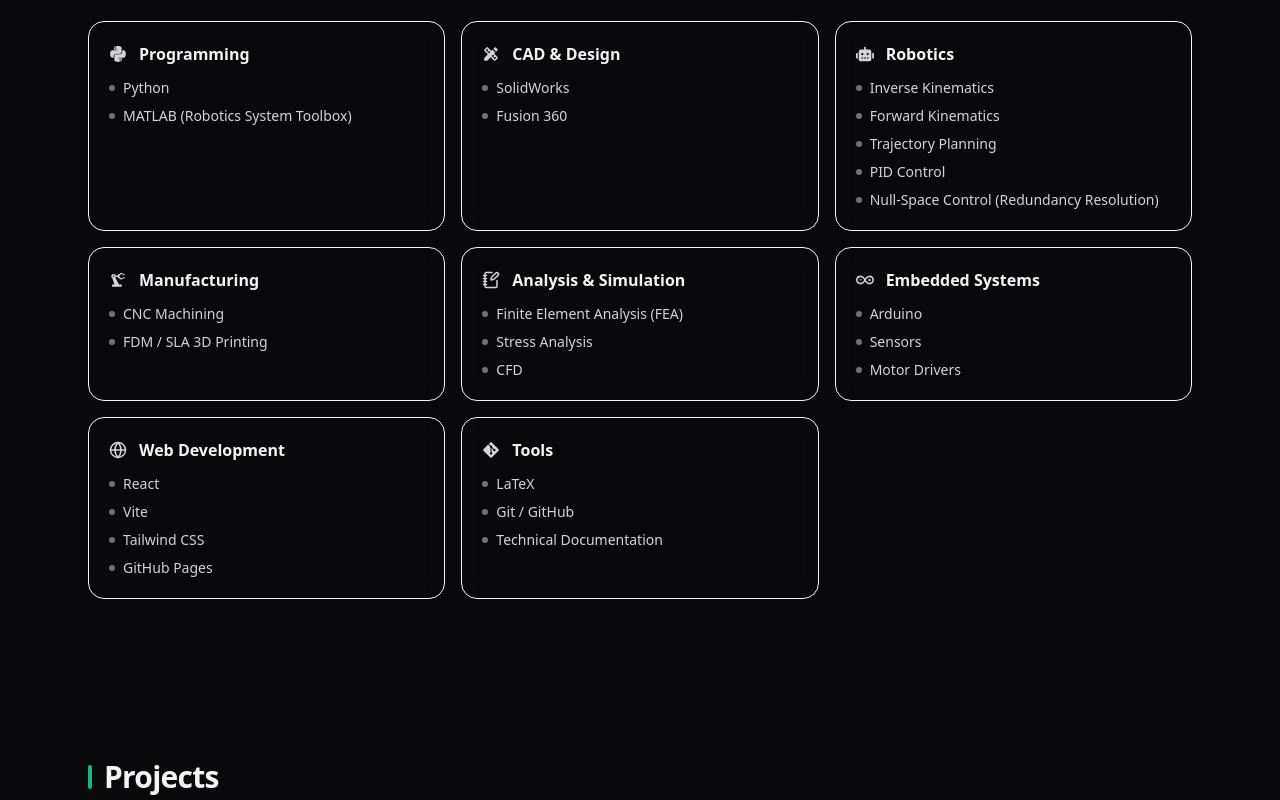
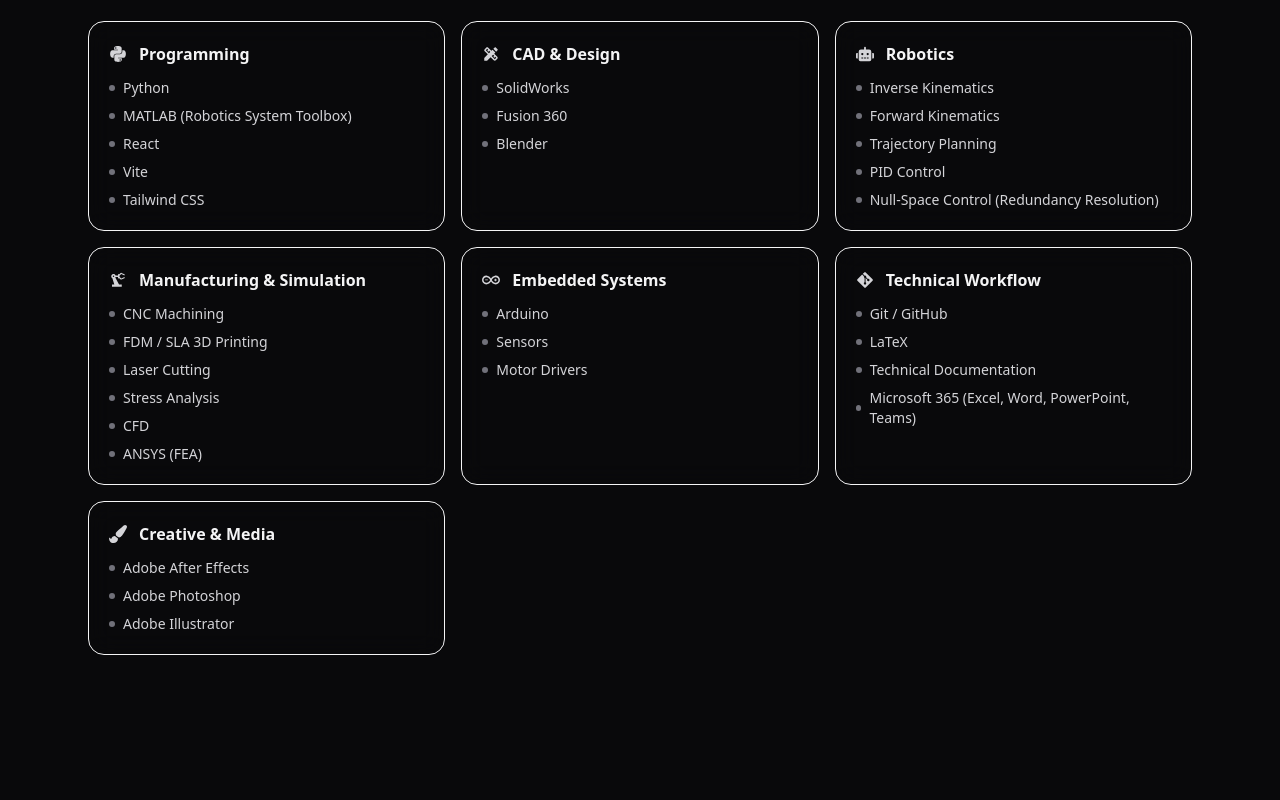
Before and after one commit to nacho-du/portfolio, a React (Vite) app: page /#/ in a window 1280 px wide. Shown: the part 1000-1800 px from the top of the page. Built offline with nearby package versions, Linux system fonts and the light colour scheme.

Commit message:
Updated Tech Stack
Added Media tools / projects
Added Software

```diff
--- a/src/components/TechStack.jsx
+++ b/src/components/TechStack.jsx
@@ -1,53 +1,84 @@
-import { FaPython, FaGitAlt, FaRobot } from "react-icons/fa";
+import { FaPython, FaGitAlt, FaRobot, FaPaintBrush } from "react-icons/fa";
 import { SiArduino, SiAutodesk } from "react-icons/si";
 import { MdPrecisionManufacturing, MdDesignServices } from "react-icons/md";
-import { LuNotebookPen, LuGlobe } from "react-icons/lu";
 
 const groups = [
   {
     title: "Programming",
     icon: <FaPython size={18} />,
-    items: ["Python", "MATLAB (Robotics System Toolbox)"],
+    items: [
+      "Python",
+      "MATLAB (Robotics System Toolbox)",
+      "React",
+      "Vite",
+      "Tailwind CSS"
+    ],
   },
   {
     title: "CAD & Design",
     icon: <MdDesignServices size={18} />,
-    items: ["SolidWorks", "Fusion 360"],
+    items: [
+            "SolidWorks",
+            "Fusion 360",
+            "Blender",
+          ],
   },
   {
     title: "Robotics",
     icon: <FaRobot size={18} />,
-    items: ["Inverse Kinematics", "Forward Kinematics", "Trajectory Planning", "PID Control", "Null-Space Control (Redundancy Resolution)"
+    items: [
+            "Inverse Kinematics",
+            "Forward Kinematics",
+            "Trajectory Planning",
+            "PID Control",
+            "Null-Space Control (Redundancy Resolution)"
     ],
 
   },
 
   {
-    title: "Manufacturing",
+    title: "Manufacturing & Simulation",
     icon: <MdPrecisionManufacturing size={18} />,
-    items: ["CNC Machining", "FDM / SLA 3D Printing"],
-  },
-  {
-    title: "Analysis & Simulation",
-    icon: <LuNotebookPen size={18} />,
-    items: ["Finite Element Analysis (FEA)", "Stress Analysis", "CFD"],
+    items: [
+            "CNC Machining",
+            "FDM / SLA 3D Printing",
+            "Laser Cutting",,
+            "Stress Analysis",
+            "CFD",
+            "ANSYS (FEA)"
+          ],
   },
 
   {
     title: "Embedded Systems",
     icon: <SiArduino size={18} />,
-    items: ["Arduino", "Sensors", "Motor Drivers"],
+    items: [
+            "Arduino",
+            "Sensors",
+            "Motor Drivers"
+          ],
+  },
+
+  {
+    title: "Technical Workflow",
+    icon: <FaGitAlt size={18} />,
+    items: [
+            "Git / GitHub",
+            "LaTeX",
+            "Technical Documentation",
+            "Microsoft 365 (Excel, Word, PowerPoint, Teams)"
+          ],
   },
   {
-    title: "Web Development",
-    icon: <LuGlobe size={18} />,
-    items: ["React", "Vite", "Tailwind CSS", "GitHub Pages"],
+    title: "Creative & Media",
+    icon: <FaPaintBrush size={18} />,
+    items: [
+      "Adobe After Effects",
+      "Adobe Photoshop",
+      "Adobe Illustrator"
+    ],
   },
-  {
-    title: "Tools",
-    icon: <FaGitAlt size={18} />,
-    items: ["LaTeX", "Git / GitHub", "Technical Documentation"],
-  },
+
 ];
 
 
--- a/src/data/quickProjects.js
+++ b/src/data/quickProjects.js
@@ -3,7 +3,7 @@
   {
     title: "CNC Toolpath Exercise",
     hidden : false,
-    org: "Design Fundamentals",
+    org: "Design Fundamentals - UTEP",
     description:
       "Generated and validated CNC toolpaths for Wood Block using CAM software.",
     tags: ["CNC", "CAM", "Manufacturing"],
@@ -25,7 +25,7 @@
 
   {
     title: "CO₂ Dragster – CFD Analysis",
-    org: "Design Fundamentals",
+    org: "Design Fundamentals - UTEP",
     description:
       "Modeled a CO₂ dragster in CAD, manufactured it using laser cutting, and evaluated aerodynamic performance using Autodesk CFD.",
     tags: [
@@ -35,7 +35,16 @@
       "Laser Cutting",
       "Aerodynamics",
     ],
+  },
+
+  {
+    title: "Stream Overlay Animations",
+    org: "Side Project",
+    description:
+      "Designed and animated a set of custom streaming overlays and scene transitions for a streaming use. The system included voice-reactive visual elements driven by audio levels, as well as key-triggered animations for stream start, end, and scene transitions, all built for use within OBS.",
+    tags: ["After Effects", "Media"],
   }
 
 
+
 ];
```
